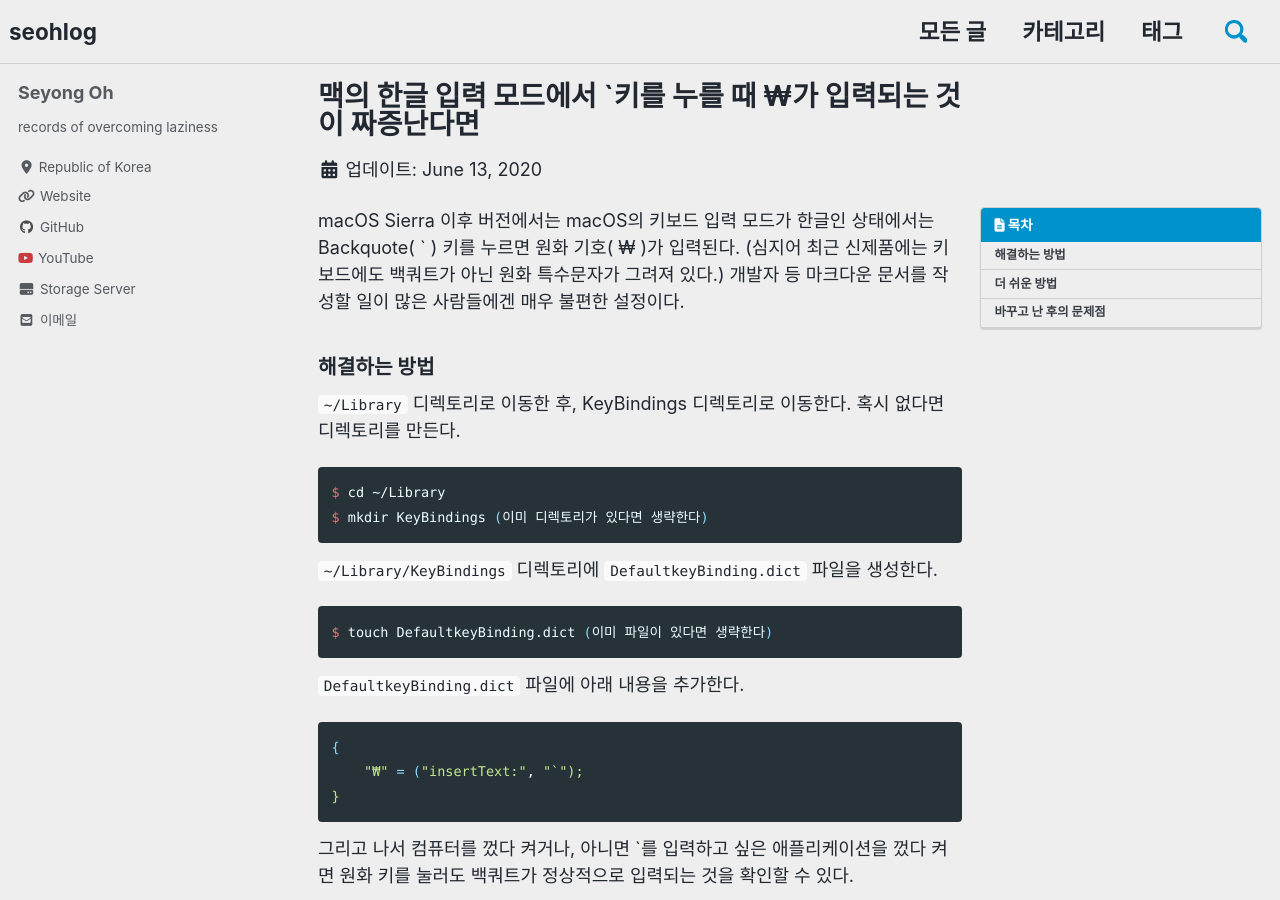
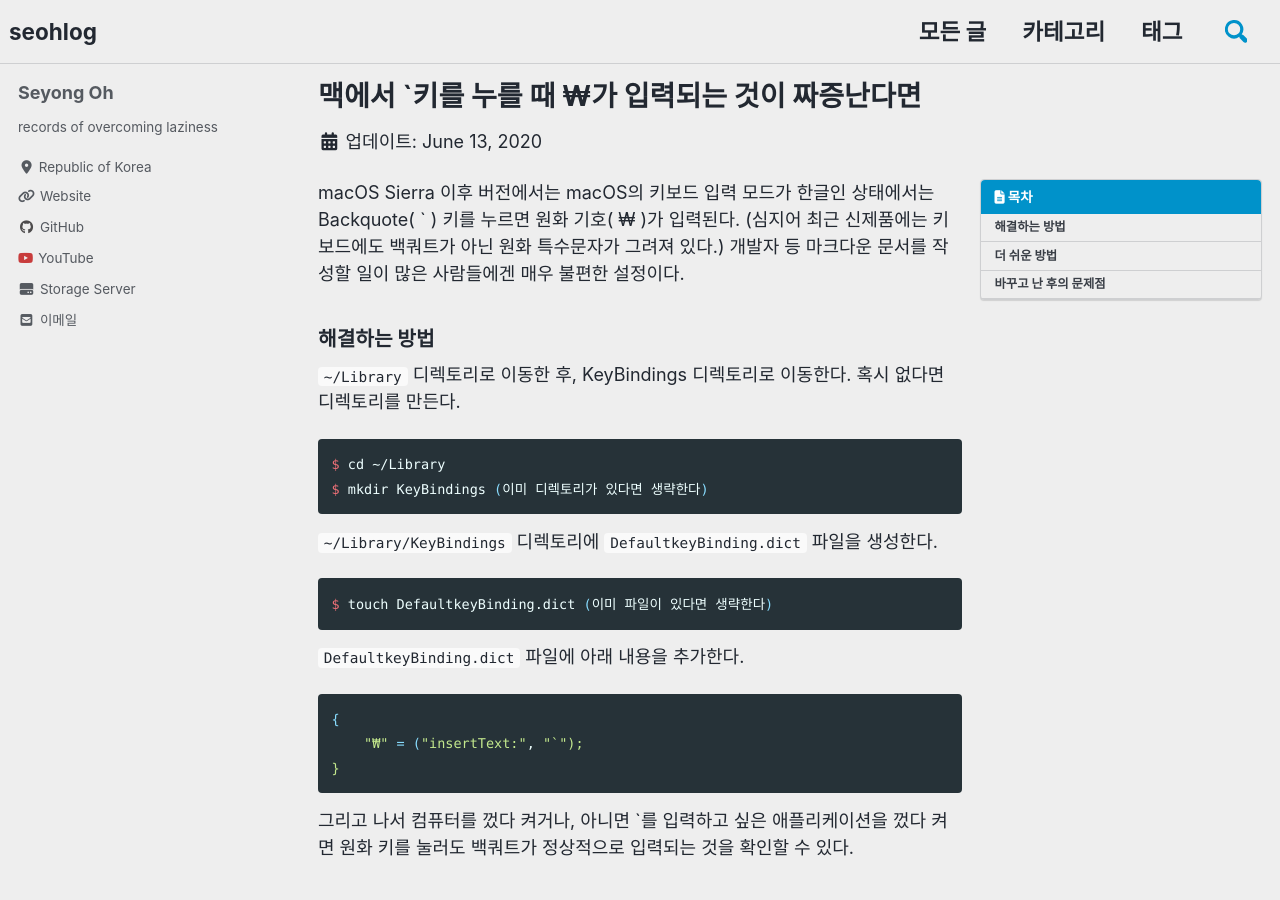
Before and after one commit to ohseyong/ohseyong.github.io, a Jekyll site: the page built from _posts/2020-06-13-won-to-backquote.md, in a window 1280 px wide and 900 px high. Built offline with Jekyll 4.4.1, drawn with Linux system fonts in a browser that asks for light colours; cached includes are drawn as plain includes; nearby versions of some CDN libraries; comment, search, counter and statistics services are not loaded.

Commit message:
Update 2020-06-13-won-to-backquote.md

```diff
--- a/_posts/2020-06-13-won-to-backquote.md
+++ b/_posts/2020-06-13-won-to-backquote.md
@@ -1,5 +1,5 @@
 ---
-title: "맥의 한글 입력 모드에서 `키를 누를 때 ₩가 입력되는 것이 짜증난다면"
+title: "맥에서 `키를 누를 때 ₩가 입력되는 것이 짜증난다면"
 # excerpt: "정말 10분이면 만들 수 있다"
 date: 2020-06-13 17:00:00 +0900
 categories: macOS
```
